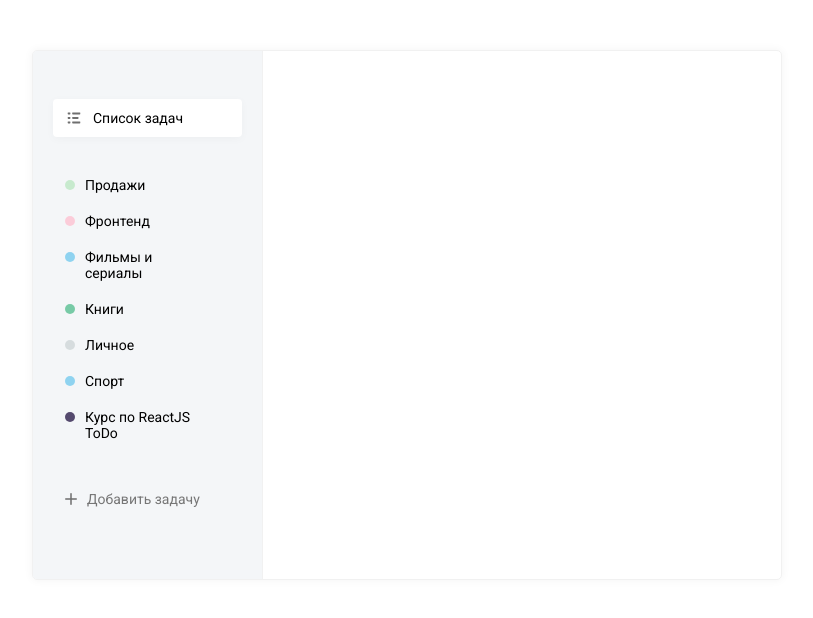
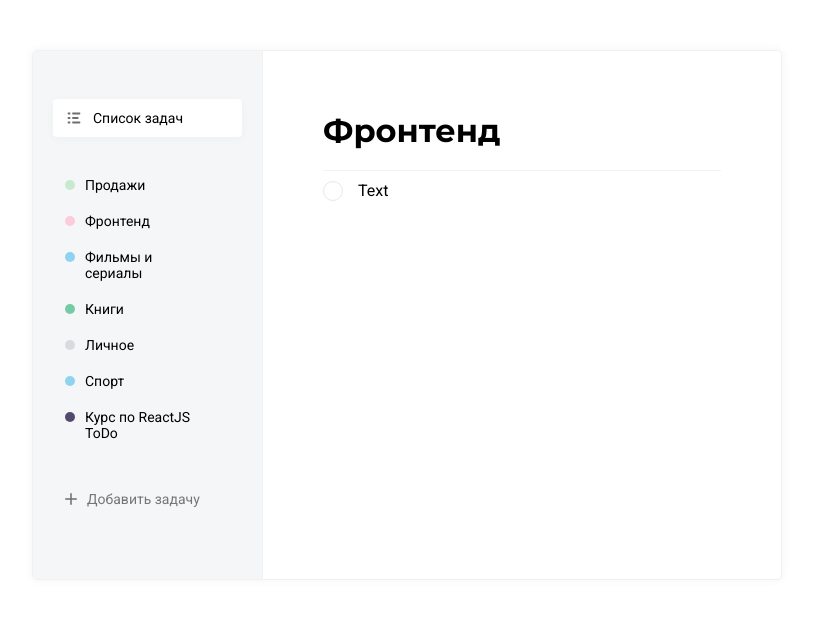
Before and after one commit to pavlkod/todo-list, a React (Create React App) app: page / in a window 1280 px wide. Shown: the top 618 px of the page, without its empty margins (233-1046 px from the left). Built offline with nearby package versions, Linux system fonts and the light colour scheme.

Commit message:
Add check for task item

```diff
--- a/public/index.html
+++ b/public/index.html
@@ -5,10 +5,7 @@
     <link rel="icon" href="%PUBLIC_URL%/favicon.ico" />
     <meta name="viewport" content="width=device-width, initial-scale=1" />
     <meta name="theme-color" content="#000000" />
-    <meta
-      name="description"
-      content="Web site created using create-react-app"
-    />
+    <meta name="description" content="Web site created using create-react-app" />
     <link rel="apple-touch-icon" href="%PUBLIC_URL%/logo192.png" />
     <!--
       manifest.json provides metadata used when your web app is installed on a
@@ -24,7 +21,8 @@
       work correctly both with client-side routing and a non-root public URL.
       Learn how to configure a non-root public URL by running `npm run build`.
     -->
-    <link href="https://fonts.googleapis.com/css?family=Roboto:400,500&display=swap" rel="stylesheet">
+    <link href="https://fonts.googleapis.com/css?family=Roboto:400,500&display=swap" rel="stylesheet" />
+    <link href="https://fonts.googleapis.com/css2?family=Montserrat:wght@700&display=swap" rel="stylesheet" />
     <title>React App</title>
   </head>
   <body>
--- a/src/App.js
+++ b/src/App.js
@@ -9,6 +9,7 @@ import { ReactComponent as ListSvg } from "./assets/img/list.svg";
 import { AddListButton } from "./components/AddListButton";
 
 import { formatArray } from "./utils";
+import Tasks from "./components/Tasks";
 
 function App() {
   const [tasks, setTasks] = useState(() => formatArray(DB.lists, DB.colors));
@@ -39,7 +40,9 @@ function App() {
         <TaskGroup items={tasks} removable topAlign removeTask={removeTaskHandler} />
         <AddListButton colors={DB.colors} addTask={addTaskHandler} />
       </div>
-      <div className="todo_tasks"></div>
+      <div className="todo__tasks">
+        <Tasks title="Фронтенд" />
+      </div>
     </div>
   );
 }
--- /dev/null
+++ b/src/components/Tasks/index.js
@@ -0,0 +1,30 @@
+import React from "react";
+import { ReactComponent as EditSvg } from "../../assets/img/edit.svg";
+import { ReactComponent as CheckSvg } from "../../assets/img/check.svg";
+import "./index.scss";
+
+const Tasks = ({ title }) => {
+  return (
+    <div className="tasks">
+      <h2 className="tasks__title">
+        {title}
+        <div className="tasks__title-icon">
+          <EditSvg />
+        </div>
+      </h2>
+      <div className="tasks__list">
+        <div className="tasks__item">
+          <input type="checkbox" className="tasks__item-checkbox" id="1" />
+          <label htmlFor="1">
+            <span>Text</span>
+            <span className="tasks__item-icon">
+              <CheckSvg />
+            </span>
+          </label>
+        </div>
+      </div>
+    </div>
+  );
+};
+
+export default Tasks;
--- /dev/null
+++ b/src/components/Tasks/index.scss
@@ -0,0 +1,87 @@
+.tasks {
+  &__title {
+    $title: &;
+    display: flex;
+    font-size: 2em;
+    font-family: Montserrat, sans-serif;
+    padding-bottom: 0.625em;
+    border-bottom: 1px solid #f2f2f2;
+
+    &:hover {
+      #{$title}-icon {
+        opacity: 0.3;
+      }
+    }
+
+    &-icon {
+      width: 20px;
+      text-align: center;
+      opacity: 0;
+      margin-left: 10px;
+
+      #{$title} &:hover {
+        opacity: 1;
+        cursor: pointer;
+      }
+    }
+  }
+
+  &__item {
+    $item: &;
+    margin-top: 10px;
+
+    &-checkbox {
+      display: none;
+    }
+
+    label {
+      position: relative;
+      padding-left: 35px;
+      cursor: pointer;
+
+      &:hover {
+        #{$item}-icon {
+          background-color: #f2f2f2;
+          border-color: #f2f2f2;
+        }
+        svg {
+          opacity: 0.3;
+
+          path {
+            stroke: #000;
+          }
+        }
+      }
+    }
+
+    &-icon {
+      position: absolute;
+      left: 0px;
+      top: 0px;
+      width: 20px;
+      height: 20px;
+      border-radius: 20px;
+      border: 1px solid #e8e8e8;
+      display: flex;
+      align-items: center;
+      justify-content: center;
+
+      svg {
+        opacity: 0;
+      }
+    }
+
+    &-checkbox:checked + label &-icon {
+      background-color: var(--color-base-green);
+      border-color: var(--color-base-green);
+
+      svg {
+        opacity: 1;
+
+        path {
+          stroke: #fff;
+        }
+      }
+    }
+  }
+}
--- a/src/index.scss
+++ b/src/index.scss
@@ -36,6 +36,7 @@ body {
   border: 1px solid #f1f1f1;
   overflow: hidden;
   border-radius: var(--border-radius);
+  display: flex;
 
   &__sidebar {
     background-color: #f4f6f8;
@@ -43,6 +44,15 @@ body {
     height: 100%;
     border-right: 1px solid #f1f1f1;
     padding: 48px 20px;
+  }
+
+  &__tasks {
+    flex: 1;
+    padding: 60px;
+
+    h2 {
+      font-size: 2em;
+    }
   }
 }
 
```
